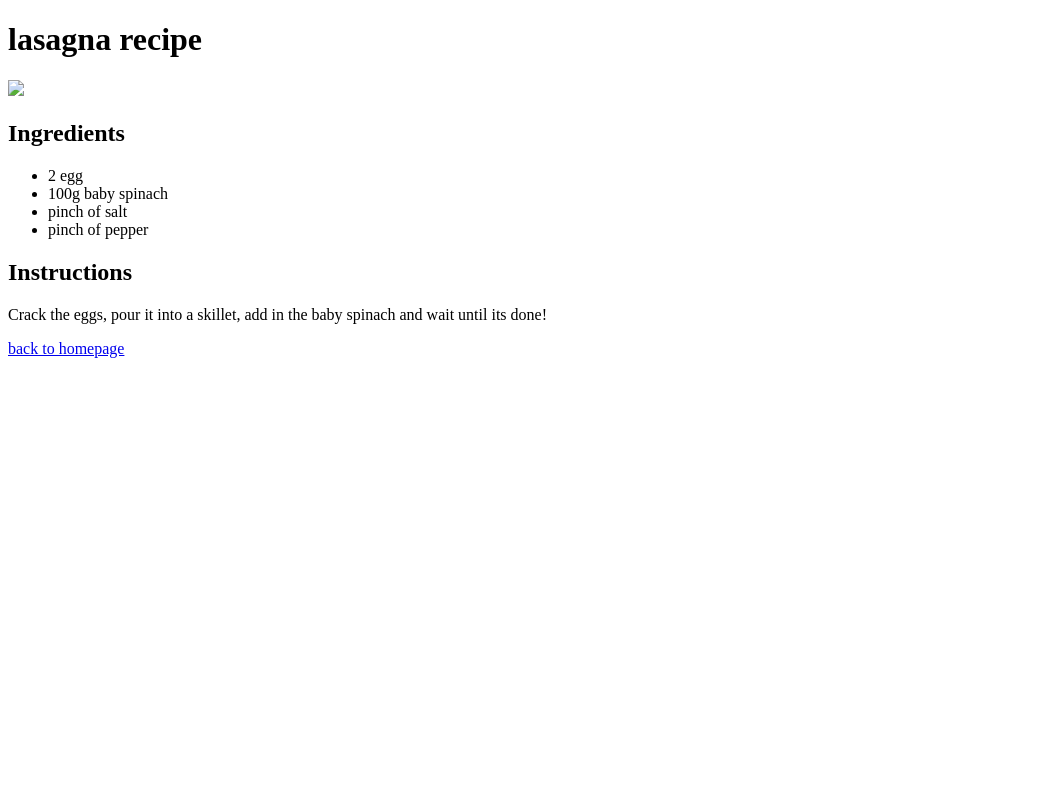
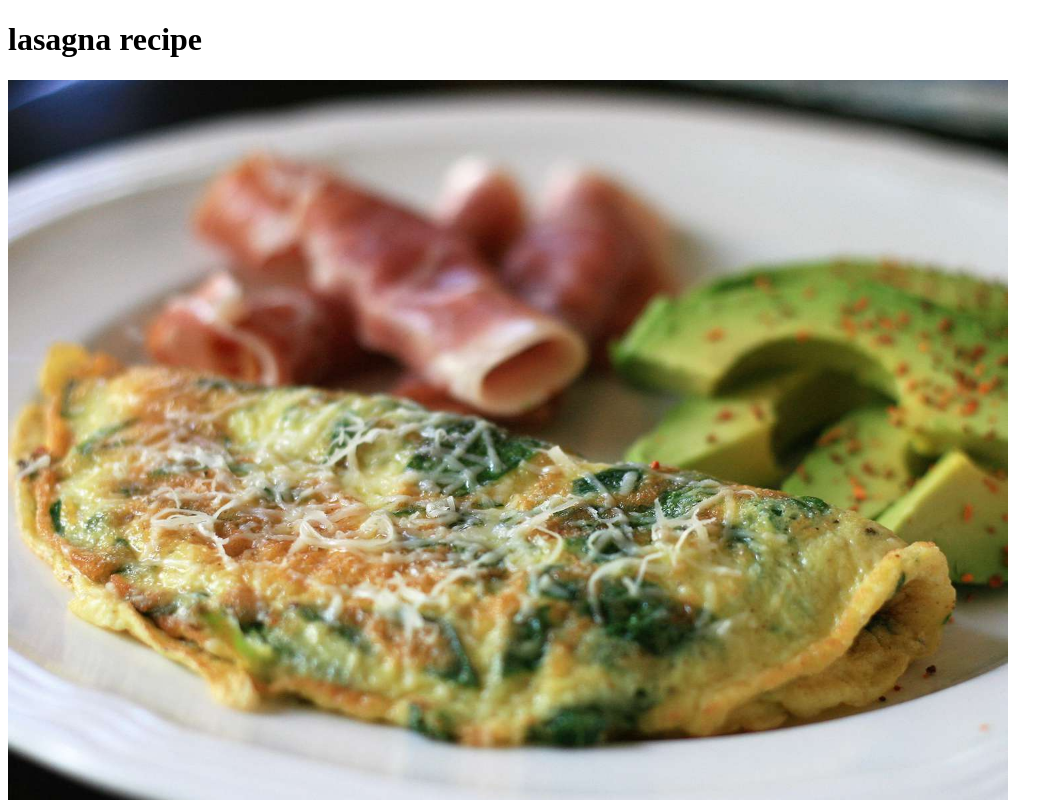
Before and after one commit to ezra-ch/odin-recipes, a plain HTML site: page recipes/lasagna.html in a window 1280 px wide. Shown: the top 800 px of the page, without its empty margins (0-1063 px from the left). Drawn offline with Linux system fonts and the light colour scheme; the site is published under a folder, as on GitHub Pages, so addresses that start at the root find nothing.

Commit message:
fix image link

```diff
--- a/recipes/lasagna.html
+++ b/recipes/lasagna.html
@@ -6,7 +6,7 @@
     </head>
     <body>
         <h1>lasagna recipe</h1>
-        <img src="/images/babyspinachomelet.jpg" width="1000">
+        <img src="../images/babyspinachomelet.jpg" width="1000">
         <h2>Ingredients</h2>
         <ul>
             <li>2 egg</li>
```
